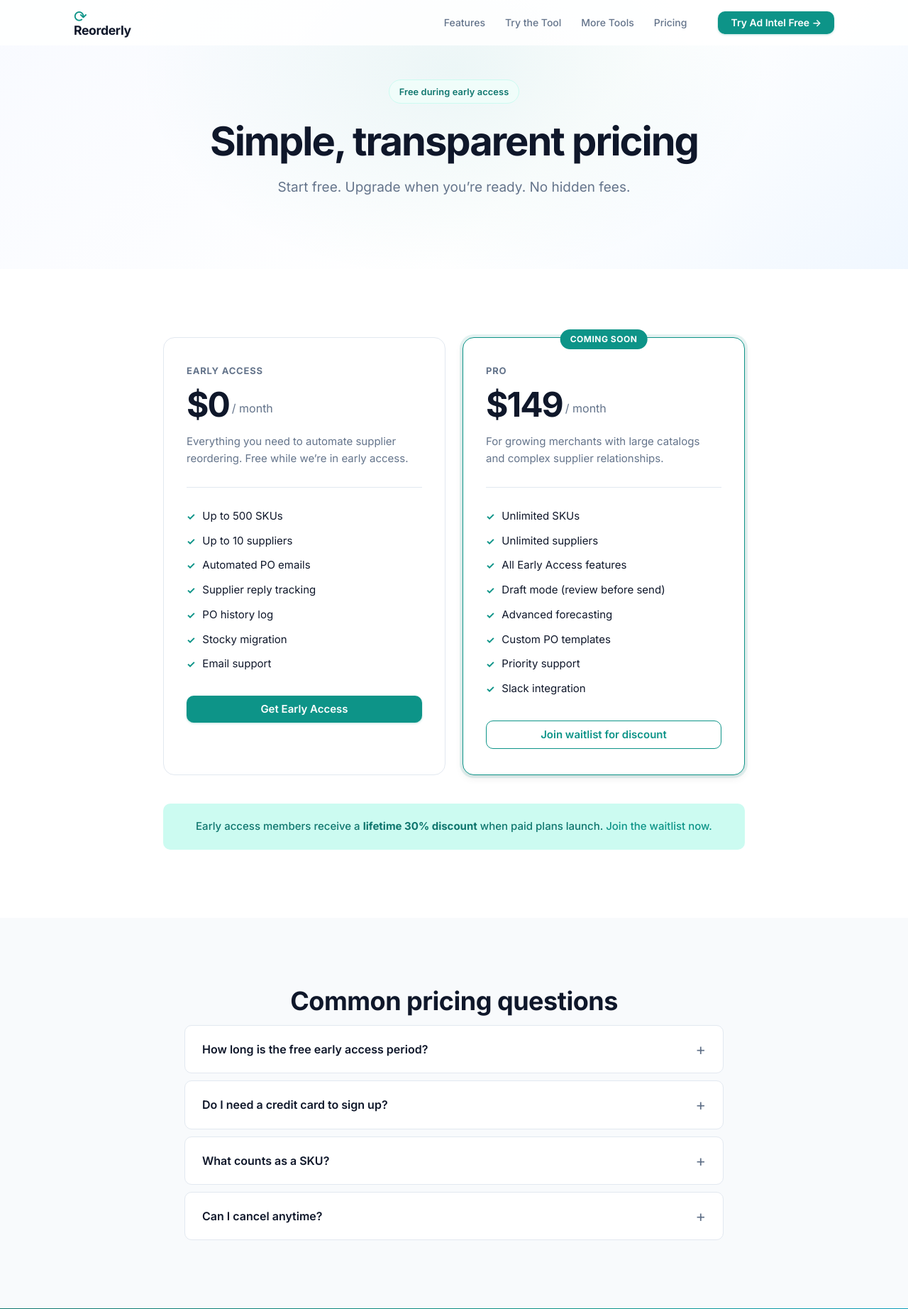
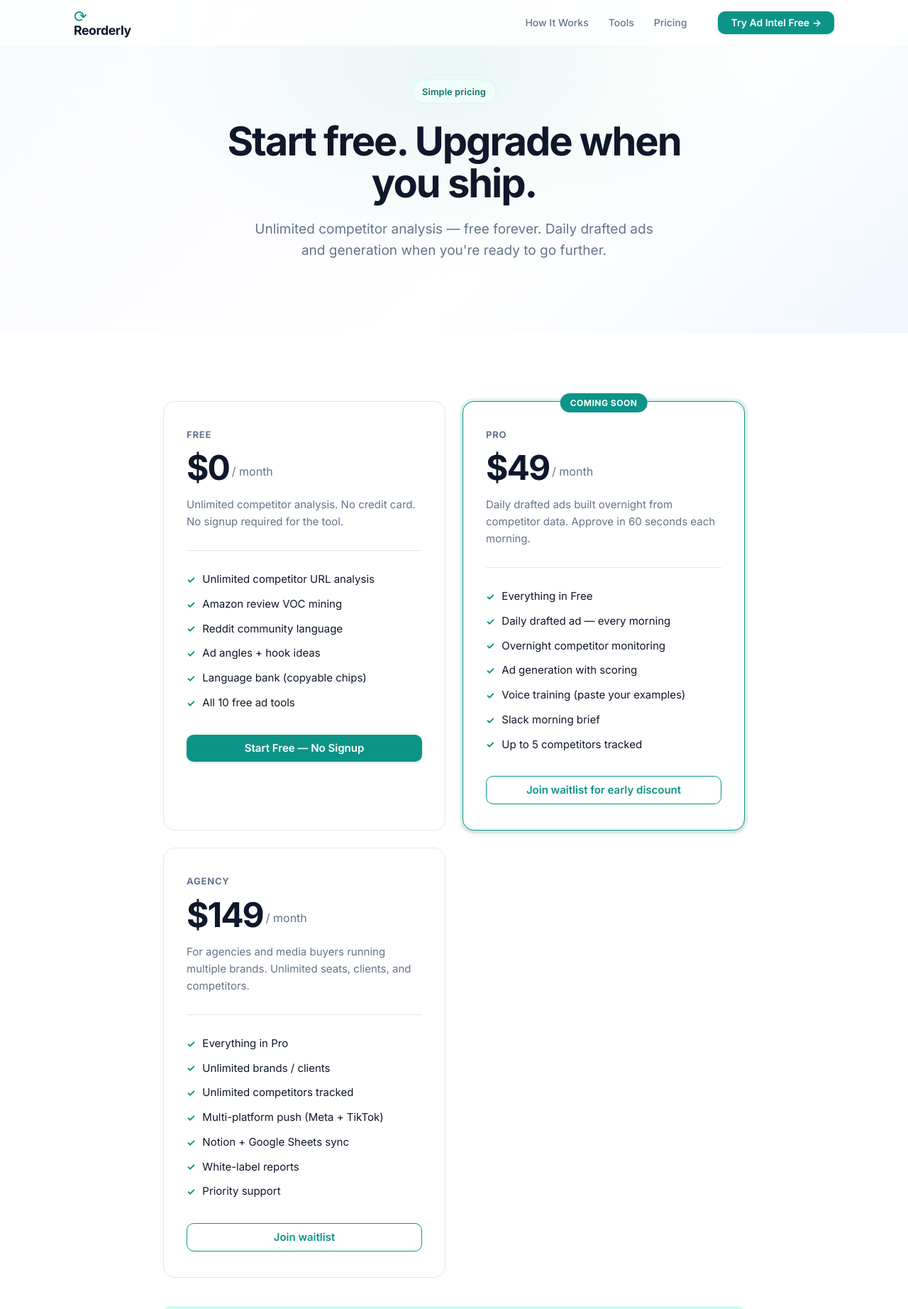
Before and after one commit to kyletran77/reorderly-web, a Django app: page /pricing/ in a window 1280 px wide. Shown: the top 1844 px of the page at 71% size. Run offline with Django 5.2, Linux system fonts and the light colour scheme; data that the repository does not hold is empty.

Commit message:
feat: audit + clean — pricing rewritten for Ad Intel, footer updated, nav cleaned, emojis stripped throughout

```diff
--- a/apps/core/templates/core/components/footer.html
+++ b/apps/core/templates/core/components/footer.html
@@ -7,7 +7,7 @@
           <span class="footer-logo-icon">⟳</span>
           <span>Reorderly</span>
         </a>
-        <p class="footer-tagline">AI-powered purchase order automation for Shopify merchants. Stop stockouts before they happen.</p>
+        <p class="footer-tagline">AI media buyer for DTC brands. Stop guessing. Start shipping ads that convert.</p>
         <div class="footer-social">
           <a href="mailto:support@reorderly.me" class="footer-social-link" aria-label="Email">
             <svg width="18" height="18" viewBox="0 0 24 24" fill="none" stroke="currentColor" stroke-width="2" stroke-linecap="round" stroke-linejoin="round"><rect x="2" y="4" width="20" height="16" rx="2"/><path d="m22 7-8.97 5.7a1.94 1.94 0 0 1-2.06 0L2 7"/></svg>
@@ -25,17 +25,20 @@
         <div class="footer-col">
           <h4 class="footer-col-heading">Product</h4>
           <ul>
-            <li><a href="/#features">Features</a></li>
+            <li><a href="/">Ad Intel</a></li>
+            <li><a href="/#how-it-works">How It Works</a></li>
             <li><a href="/pricing/">Pricing</a></li>
             <li><a href="/tools/">Free Tools</a></li>
-            <li><a href="/resources/">Resources</a></li>
             <li><a href="/#waitlist">Get Early Access</a></li>
           </ul>
         </div>
         <div class="footer-col">
-          <h4 class="footer-col-heading">Compare</h4>
+          <h4 class="footer-col-heading">Tools</h4>
           <ul>
-            <li><a href="/stocky-alternative/">Reorderly vs Stocky</a></li>
+            <li><a href="/tools/ad-intel/">Ad Intel</a></li>
+            <li><a href="/tools/hook-generator/">Hook Generator</a></li>
+            <li><a href="/tools/ugc-script-generator/">UGC Scripts</a></li>
+            <li><a href="/tools/roas-calculator/">ROAS Calculator</a></li>
           </ul>
         </div>
         <div class="footer-col">
--- a/apps/core/templates/core/components/nav.html
+++ b/apps/core/templates/core/components/nav.html
@@ -5,9 +5,8 @@
       <span class="nav-logo-name">Reorderly</span>
     </a>
     <ul class="nav-links">
-      <li><a href="/#features">Features</a></li>
-      <li><a href="/tools/ad-intel/">Try the Tool</a></li>
-      <li><a href="/tools/">More Tools</a></li>
+      <li><a href="/#calendar">How It Works</a></li>
+      <li><a href="/tools/">Tools</a></li>
       <li><a href="/pricing/">Pricing</a></li>
     </ul>
     <a href="/tools/ad-intel/" class="btn btn-primary nav-cta">Try Ad Intel Free →</a>
--- a/apps/core/templates/core/pricing.html
+++ b/apps/core/templates/core/pricing.html
@@ -6,9 +6,9 @@
 <section class="hero hero-sm">
   <div class="container">
     <div class="hero-inner">
-      <div class="hero-badge">Free during early access</div>
-      <h1 class="hero-headline">Simple, transparent pricing</h1>
-      <p class="hero-sub">Start free. Upgrade when you&rsquo;re ready. No hidden fees.</p>
+      <div class="hero-badge">Simple pricing</div>
+      <h1 class="hero-headline">Start free. Upgrade when you ship.</h1>
+      <p class="hero-sub">Unlimited competitor analysis — free forever. Daily drafted ads and generation when you're ready to go further.</p>
     </div>
   </div>
 </section>
@@ -18,83 +18,100 @@
     <div class="pricing-grid">
 
       <div class="pricing-card">
-        <div class="pricing-label">Early Access</div>
+        <div class="pricing-label">Free</div>
         <div class="pricing-price">
           <span class="price-amount">$0</span>
           <span class="price-period">/ month</span>
         </div>
-        <p class="pricing-desc">Everything you need to automate supplier reordering. Free while we&rsquo;re in early access.</p>
+        <p class="pricing-desc">Unlimited competitor analysis. No credit card. No signup required for the tool.</p>
         <ul class="pricing-features">
-          <li><span class="check">&#10003;</span> Up to 500 SKUs</li>
-          <li><span class="check">&#10003;</span> Up to 10 suppliers</li>
-          <li><span class="check">&#10003;</span> Automated PO emails</li>
-          <li><span class="check">&#10003;</span> Supplier reply tracking</li>
-          <li><span class="check">&#10003;</span> PO history log</li>
-          <li><span class="check">&#10003;</span> Stocky migration</li>
-          <li><span class="check">&#10003;</span> Email support</li>
+          <li><span class="check">&#10003;</span> Unlimited competitor URL analysis</li>
+          <li><span class="check">&#10003;</span> Amazon review VOC mining</li>
+          <li><span class="check">&#10003;</span> Reddit community language</li>
+          <li><span class="check">&#10003;</span> Ad angles + hook ideas</li>
+          <li><span class="check">&#10003;</span> Language bank (copyable chips)</li>
+          <li><span class="check">&#10003;</span> All 10 free ad tools</li>
         </ul>
-        <a href="/#waitlist" class="btn btn-primary btn-block">Get Early Access</a>
+        <a href="/tools/ad-intel/" class="btn btn-primary btn-block">Start Free — No Signup</a>
       </div>
 
       <div class="pricing-card pricing-card-featured">
         <div class="pricing-badge">Coming soon</div>
         <div class="pricing-label">Pro</div>
         <div class="pricing-price">
+          <span class="price-amount">$49</span>
+          <span class="price-period">/ month</span>
+        </div>
+        <p class="pricing-desc">Daily drafted ads built overnight from competitor data. Approve in 60 seconds each morning.</p>
+        <ul class="pricing-features">
+          <li><span class="check">&#10003;</span> Everything in Free</li>
+          <li><span class="check">&#10003;</span> Daily drafted ad — every morning</li>
+          <li><span class="check">&#10003;</span> Overnight competitor monitoring</li>
+          <li><span class="check">&#10003;</span> Ad generation with scoring</li>
+          <li><span class="check">&#10003;</span> Voice training (paste your examples)</li>
+          <li><span class="check">&#10003;</span> Slack morning brief</li>
+          <li><span class="check">&#10003;</span> Up to 5 competitors tracked</li>
+        </ul>
+        <a href="#waitlist" class="btn btn-secondary btn-block">Join waitlist for early discount</a>
+      </div>
+
+      <div class="pricing-card">
+        <div class="pricing-label">Agency</div>
+        <div class="pricing-price">
           <span class="price-amount">$149</span>
           <span class="price-period">/ month</span>
         </div>
-        <p class="pricing-desc">For growing merchants with large catalogs and complex supplier relationships.</p>
+        <p class="pricing-desc">For agencies and media buyers running multiple brands. Unlimited seats, clients, and competitors.</p>
         <ul class="pricing-features">
-          <li><span class="check">&#10003;</span> Unlimited SKUs</li>
-          <li><span class="check">&#10003;</span> Unlimited suppliers</li>
-          <li><span class="check">&#10003;</span> All Early Access features</li>
-          <li><span class="check">&#10003;</span> Draft mode (review before send)</li>
-          <li><span class="check">&#10003;</span> Advanced forecasting</li>
-          <li><span class="check">&#10003;</span> Custom PO templates</li>
+          <li><span class="check">&#10003;</span> Everything in Pro</li>
+          <li><span class="check">&#10003;</span> Unlimited brands / clients</li>
+          <li><span class="check">&#10003;</span> Unlimited competitors tracked</li>
+          <li><span class="check">&#10003;</span> Multi-platform push (Meta + TikTok)</li>
+          <li><span class="check">&#10003;</span> Notion + Google Sheets sync</li>
+          <li><span class="check">&#10003;</span> White-label reports</li>
           <li><span class="check">&#10003;</span> Priority support</li>
-          <li><span class="check">&#10003;</span> Slack integration</li>
         </ul>
-        <a href="/#waitlist" class="btn btn-secondary btn-block">Join waitlist for discount</a>
+        <a href="#waitlist" class="btn btn-secondary btn-block">Join waitlist</a>
       </div>
 
     </div>
 
     <div class="pricing-note">
-      <p>Early access members receive a <strong>lifetime 30% discount</strong> when paid plans launch. <a href="/#waitlist">Join the waitlist now.</a></p>
+      <p>Early access members receive a <strong>lifetime 30% discount</strong> when paid plans launch. <a href="#waitlist">Join the waitlist now.</a></p>
     </div>
   </div>
 </section>
 
 <section class="section section-alt">
   <div class="container">
-    <h2 class="section-heading">Common pricing questions</h2>
+    <h2 class="section-heading">Common questions</h2>
     <div class="faq-list">
 
       <details class="faq-item">
-        <summary class="faq-question">How long is the free early access period?</summary>
+        <summary class="faq-question">Is the competitor analysis really free forever?</summary>
         <div class="faq-answer">
-          <p>Early access is free for at least the first 6 months. We&rsquo;ll give you 60 days notice before introducing any paid plans, and early access members receive a lifetime discount.</p>
+          <p>Yes. Enter any competitor URL and get their customer pain language, ad angles, and hook ideas — unlimited, no signup required. We make money on the Pro tier (daily drafts + generation), not the analysis.</p>
+        </div>
+      </details>
+
+      <details class="faq-item">
+        <summary class="faq-question">When does the daily drafted ad go live?</summary>
+        <div class="faq-answer">
+          <p>The ad calendar is in development and launching with the Pro plan. Early access waitlist members get first access and a 30% lifetime discount when it launches.</p>
         </div>
       </details>
 
       <details class="faq-item">
         <summary class="faq-question">Do I need a credit card to sign up?</summary>
         <div class="faq-answer">
-          <p>No credit card required for early access. You won&rsquo;t be asked for payment information until paid plans launch.</p>
-        </div>
-      </details>
-
-      <details class="faq-item">
-        <summary class="faq-question">What counts as a SKU?</summary>
-        <div class="faq-answer">
-          <p>A SKU is any unique variant in your Shopify inventory. A t-shirt in 3 colors &times; 4 sizes = 12 SKUs. The early access plan supports up to 500 SKUs, which covers most small to mid-size merchants.</p>
+          <p>No credit card required for the free tier or waitlist. You won't be asked for payment until you're ready to upgrade to Pro or Agency.</p>
         </div>
       </details>
 
       <details class="faq-item">
         <summary class="faq-question">Can I cancel anytime?</summary>
         <div class="faq-answer">
-          <p>Yes. There are no long-term commitments. Cancel anytime from your account settings. Your data is exportable at any time.</p>
+          <p>Yes. No long-term commitments. Cancel anytime from your account settings.</p>
         </div>
       </details>
 
@@ -105,11 +122,11 @@
 <section class="section section-cta" id="waitlist">
   <div class="container">
     <div class="cta-inner">
-      <h2>Get early access &mdash; free</h2>
-      <p class="cta-sub">Join {{ waitlist_count }} merchants already automating their supplier reordering.</p>
+      <h2>Get early access — free</h2>
+      <p class="cta-sub">Join {{ waitlist_count }} operators already on the list. Lock in 30% off when Pro launches.</p>
       <form class="waitlist-form" id="waitlist-form" novalidate>
         <div class="waitlist-input-row">
-          <input type="email" name="email" id="waitlist-email" class="waitlist-input" placeholder="you@yourstore.com" required autocomplete="email">
+          <input type="email" name="email" id="waitlist-email" class="waitlist-input" placeholder="you@yourbrand.com" required autocomplete="email">
           <button type="submit" class="btn btn-primary btn-lg">Get Access</button>
         </div>
         <div class="waitlist-msg" id="waitlist-msg" role="alert" aria-live="polite"></div>
@@ -138,7 +155,7 @@
     .then(function(res) { return res.json().then(function(data) { return { status: res.status, data: data }; }); })
     .then(function(r) {
       if (r.status === 201 || r.status === 200) {
-        msg.textContent = r.data.message || "You're on the list!";
+        msg.textContent = r.data.message || "You're on the list.";
         msg.className = 'waitlist-msg success';
         form.querySelector('input').value = '';
       } else {
--- a/apps/core/views.py
+++ b/apps/core/views.py
@@ -37,8 +37,8 @@ def stocky_alternative(request):
 
 def pricing(request):
     context = {
-        'title': 'Pricing — Reorderly AI Supplier PO Agent for Shopify',
-        'description': 'Reorderly is free during early access. Paid plans starting at $149/month. No credit card required to get started.',
+        'title': 'Pricing — Ad Intel by Reorderly',
+        'description': 'Unlimited competitor analysis free forever. Pro plan ($49/mo) adds daily drafted ads, overnight monitoring, and ad generation. No credit card required.',
         'canonical': f'{BASE_DOMAIN}/pricing/',
         'og_image': f'{BASE_DOMAIN}/static/images/og-image.png',
         'waitlist_count': _waitlist_count(),
--- a/apps/tools/templates/tools/index.html
+++ b/apps/tools/templates/tools/index.html
@@ -209,16 +209,16 @@
   <!-- Hero -->
   <section class="tools-hero">
     <div class="container">
-      <div class="tools-hero-badge">🛠️ Free DTC Tools — No Signup Required</div>
+      <div class="tools-hero-badge">Free DTC Tools — No Signup Required</div>
       <h1>Tools that ship ads.<br>Not more busywork.</h1>
-      <p>Ad intel, competitor analysis, and inventory utilities — all free, all built for DTC operators.</p>
+      <p>Ad intel, competitor analysis, and ad calculators — all free, all built for DTC operators.</p>
     </div>
   </section>
 
   <!-- Featured: Ad Intel -->
   <section class="tools-featured">
     <div class="container">
-      <div class="tools-featured-label">⭐ Flagship Tool</div>
+      <div class="tools-featured-label">Flagship Tool</div>
       <div class="ad-intel-feature-card">
         <div>
           <div class="flagship-badge">AI-Powered · Free Forever</div>
```
Also changed, not shown: apps/core/templates/core/ad_intel_landing.html (+5 -11 lines).
